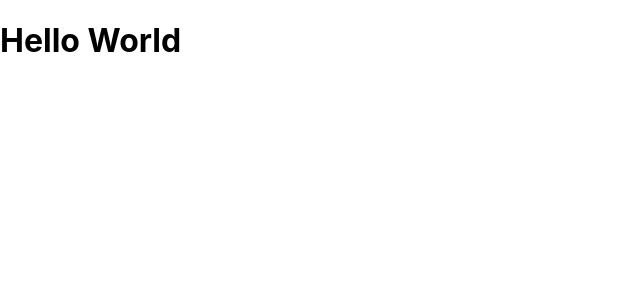
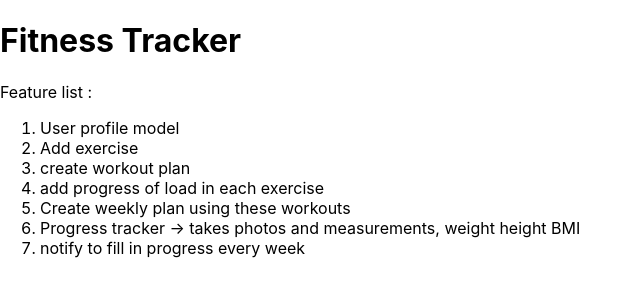
Before and after one commit to akshatgarg12/GetFit, a React (Create React App) app in the folder client/: page / in a window 1280 px wide. Shown: the top 300 px of the page, without its empty margins (0-641 px from the left). Built offline with nearby package versions, Linux system fonts and the light colour scheme.

Commit message:
initial commit

```diff
--- a/client/src/App.tsx
+++ b/client/src/App.tsx
@@ -1,7 +1,17 @@
 const App = ():JSX.Element  => {
   return (
     <div className="App">
-      <h1>Hello World</h1>
+      <h1>Fitness Tracker</h1>
+      <p>Feature list : </p>
+      <ol>
+        <li>User profile model</li>
+        <li>Add exercise</li>
+        <li>create workout plan</li>
+        <li>add progress of load in each exercise</li>
+        <li>Create weekly plan using these workouts</li>
+        <li>Progress tracker {"->"} takes photos and measurements, weight height BMI</li>
+        <li>notify to fill in progress every week</li>
+      </ol>
     </div>
   );
 }
```
Also changed, not shown: 1 other file (tests, documents, lock files or other folders).
